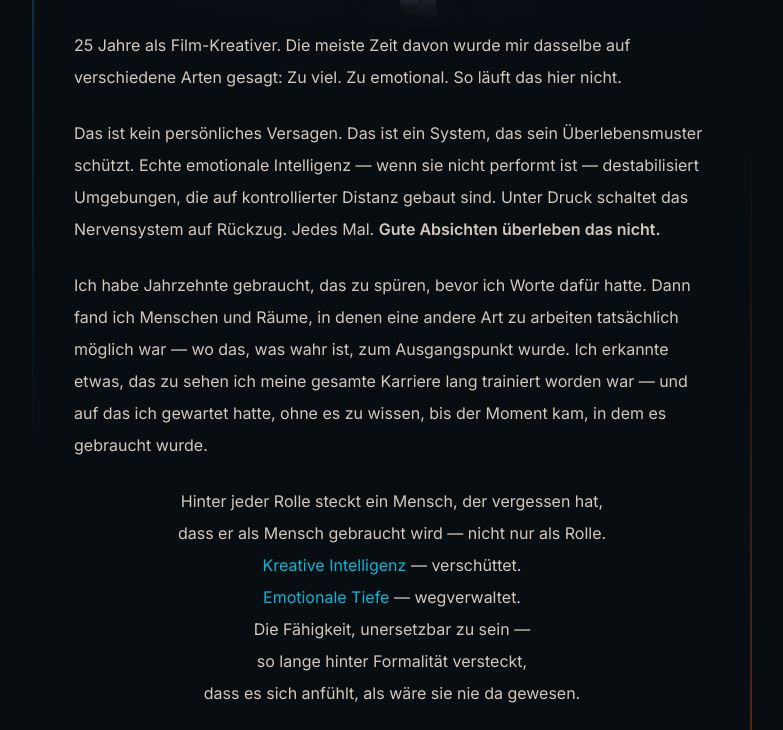
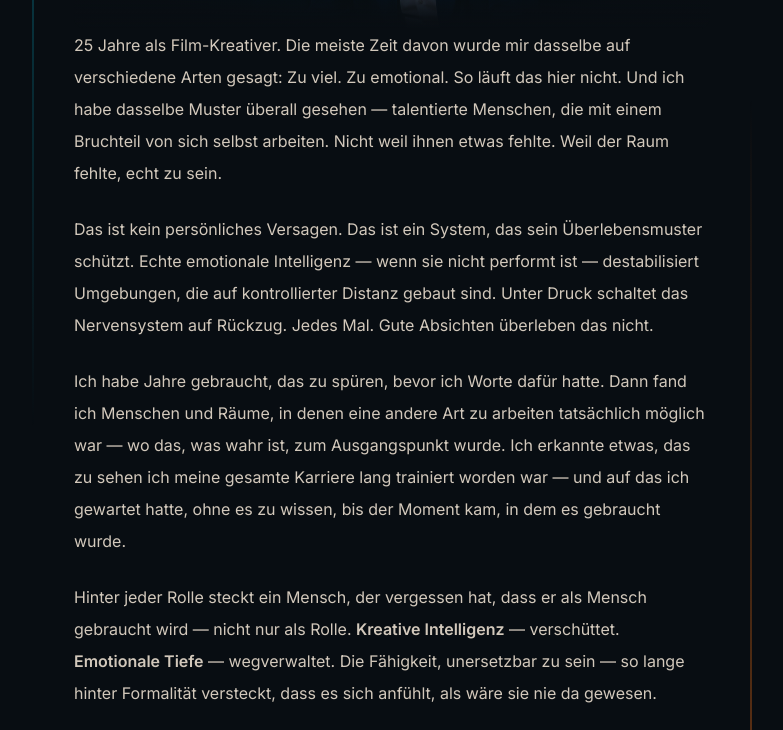
Before and after one commit to tomwaldek/thehumanorigin, a plain HTML site: page de/index.html in a window 1280 px wide. Shown: the part 10053-10783 px from the top of the page, without its empty margins (248-1031 px from the left). Drawn offline with nearby package versions, Linux system fonts and the light colour scheme; a web font is replaced by a local one.

Commit message:
Add files via upload

```diff
--- a/de/index.html
+++ b/de/index.html
@@ -682,11 +682,11 @@ footer a:hover{color:var(--cyan)}
           <img src="../TomWaldek_cinema_seats.jpg" alt="Tom Waldek">
         </div>
         <div class="why-text">
-      <p>25 Jahre als Film-Kreativer. Die meiste Zeit davon wurde mir dasselbe auf verschiedene Arten gesagt: Zu viel. Zu emotional. So läuft das hier nicht.</p>
-      <p>Das ist kein persönliches Versagen. Das ist ein System, das sein Überlebensmuster schützt. Echte emotionale Intelligenz — wenn sie nicht performt ist — destabilisiert Umgebungen, die auf kontrollierter Distanz gebaut sind. Unter Druck schaltet das Nervensystem auf Rückzug. Jedes Mal. <strong>Gute Absichten überleben das nicht.</strong></p>
-      <p>Ich habe Jahrzehnte gebraucht, das zu spüren, bevor ich Worte dafür hatte. Dann fand ich Menschen und Räume, in denen eine andere Art zu arbeiten tatsächlich möglich war — wo das, was wahr ist, zum Ausgangspunkt wurde. Ich erkannte etwas, das zu sehen ich meine gesamte Karriere lang trainiert worden war — und auf das ich gewartet hatte, ohne es zu wissen, bis der Moment kam, in dem es gebraucht wurde.</p>
-      <p class="sec-text" style="text-align:center">Hinter jeder Rolle steckt ein Mensch, der vergessen hat,<br>dass er als Mensch gebraucht wird — nicht nur als Rolle.<br><strong>Kreative Intelligenz</strong> — verschüttet.<br><strong>Emotionale Tiefe</strong> — wegverwaltet.<br>Die Fähigkeit, unersetzbar zu sein —<br>so lange hinter Formalität versteckt,<br>dass es sich anfühlt, als wäre sie nie da gewesen.</p>
-      <p class="sec-text" style="text-align:center">Sie ist da. Ich war dieser Mensch. Ich habe Tausende andere beobachtet, die es waren.<br>Sie sichtbar zu machen ist <strong>meine Mission.</strong><br>Sie zu verankern ist <strong>diese Arbeit.</strong></p>
+      <p>25 Jahre als Film-Kreativer. Die meiste Zeit davon wurde mir dasselbe auf verschiedene Arten gesagt: Zu viel. Zu emotional. So läuft das hier nicht. Und ich habe dasselbe Muster überall gesehen — talentierte Menschen, die mit einem Bruchteil von sich selbst arbeiten. Nicht weil ihnen etwas fehlte. Weil der Raum fehlte, echt zu sein.</p>
+      <p>Das ist kein persönliches Versagen. Das ist ein System, das sein Überlebensmuster schützt. Echte emotionale Intelligenz — wenn sie nicht performt ist — destabilisiert Umgebungen, die auf kontrollierter Distanz gebaut sind. Unter Druck schaltet das Nervensystem auf Rückzug. Jedes Mal. Gute Absichten überleben das nicht.</p>
+      <p>Ich habe Jahre gebraucht, das zu spüren, bevor ich Worte dafür hatte. Dann fand ich Menschen und Räume, in denen eine andere Art zu arbeiten tatsächlich möglich war — wo das, was wahr ist, zum Ausgangspunkt wurde. Ich erkannte etwas, das zu sehen ich meine gesamte Karriere lang trainiert worden war — und auf das ich gewartet hatte, ohne es zu wissen, bis der Moment kam, in dem es gebraucht wurde.</p>
+      <p>Hinter jeder Rolle steckt ein Mensch, der vergessen hat, dass er als Mensch gebraucht wird — nicht nur als Rolle. <strong>Kreative Intelligenz</strong> — verschüttet. <strong>Emotionale Tiefe</strong> — wegverwaltet. Die Fähigkeit, unersetzbar zu sein — so lange hinter Formalität versteckt, dass es sich anfühlt, als wäre sie nie da gewesen.</p>
+      <p>Sie ist da. Ich war dieser Mensch. Ich habe Tausende andere beobachtet, die es waren. Sie sichtbar zu machen ist <strong>meine Mission.</strong> Sie zu verankern ist <strong>diese Arbeit.</strong></p>
     </div>
       </div>
     </div>
```
